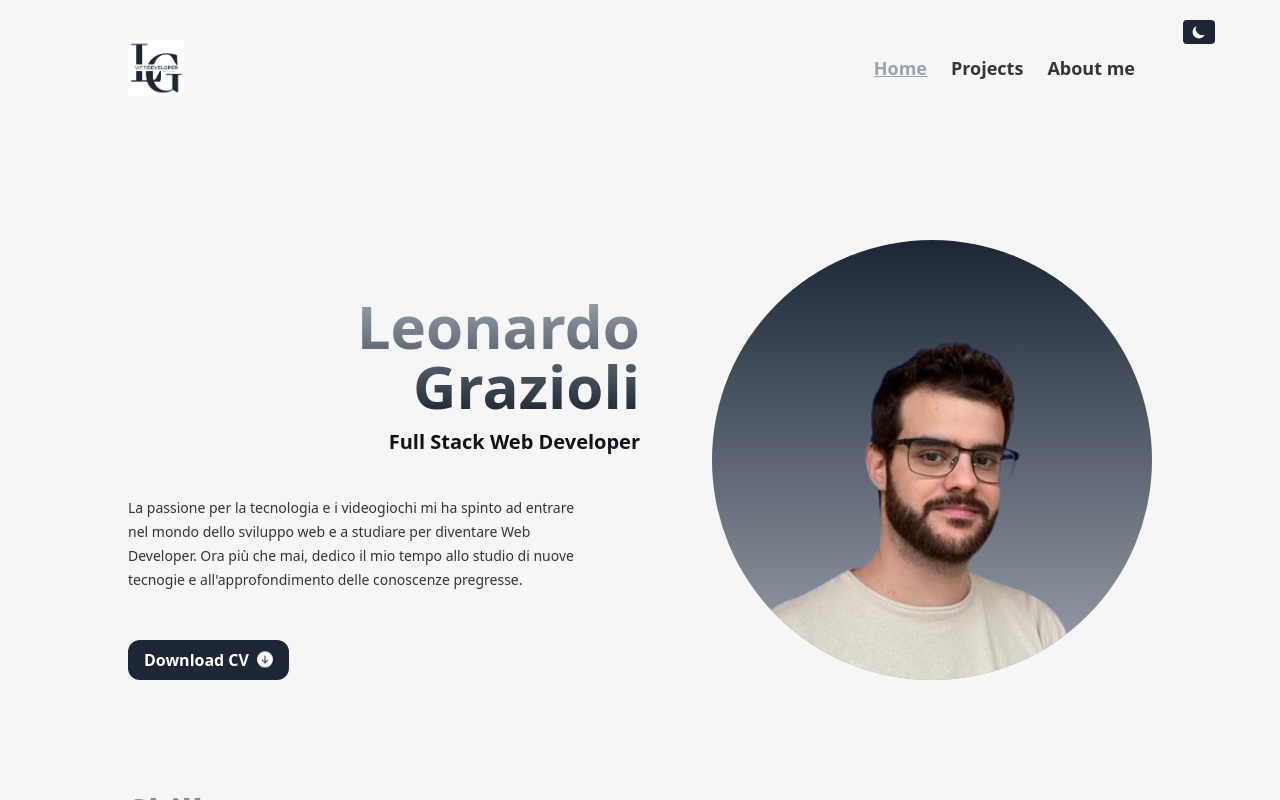
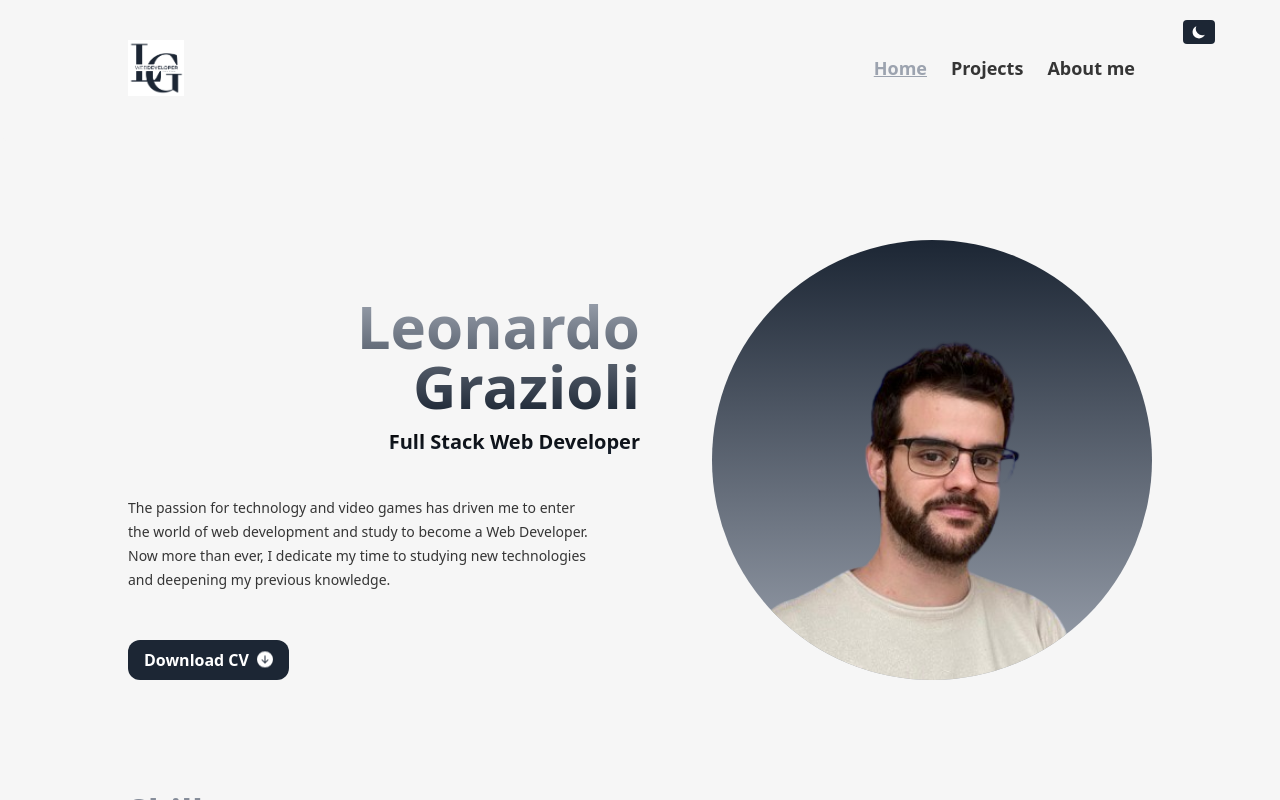
Before and after one commit to Leograzioli/Portfoglio, a React (Vite) app: page / in a window 1280 px wide. Built offline with nearby package versions, Linux system fonts and the light colour scheme.

Commit message:
update description

```diff
--- a/src/pages/AppHome.jsx
+++ b/src/pages/AppHome.jsx
@@ -33,8 +33,7 @@ export default function homepage() {
 
                         {/* description */}
                         <p className="text-secondary-dark text-sm mt-10 dark:text-secondary leading-6 lg:pr-12">
-                            La passione per la tecnologia e i videogiochi mi ha spinto ad entrare nel mondo dello sviluppo web e a studiare per diventare Web Developer.
-                            Ora più che mai, dedico il mio tempo allo studio di nuove tecnogie e all'approfondimento delle conoscenze pregresse.
+                        The passion for technology and video games has driven me to enter the world of web development and study to become a Web Developer. Now more than ever, I dedicate my time to studying new technologies and deepening my previous knowledge.
                         </p>
 
                         {/* download cv button */}
```
